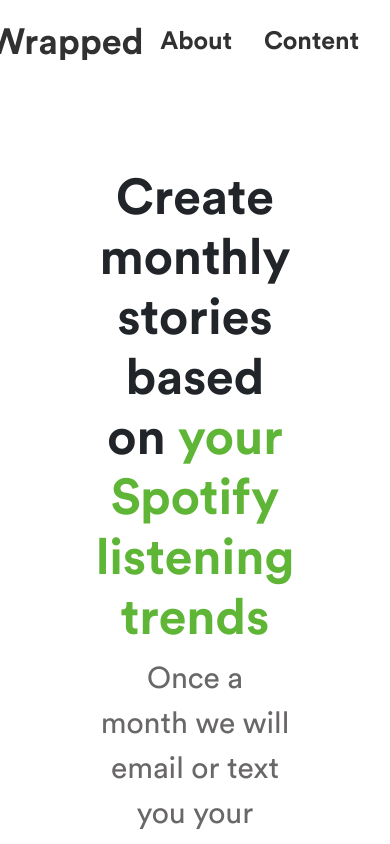
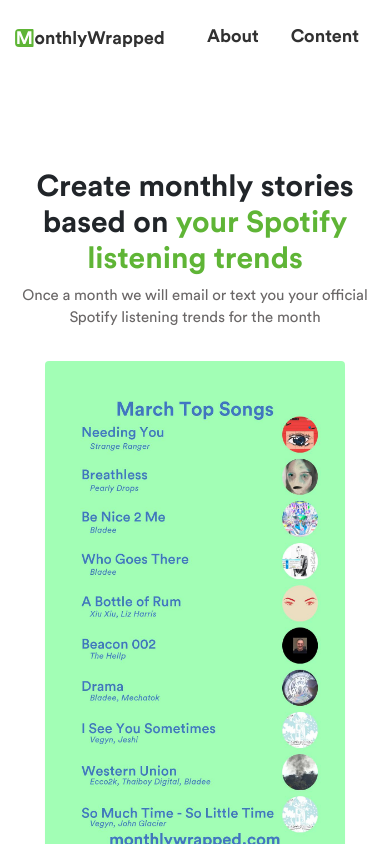
Before and after one commit to jakemcannon/MonthlyWrapped_frontend, a React (Create React App) app: page / in a window 390 px wide. Shown: the top 844 px of the page. Built offline with nearby package versions, Linux system fonts and the light colour scheme.

Commit message:
add media query and logo route

```diff
--- a/src/App.css
+++ b/src/App.css
@@ -61,7 +61,7 @@
   align-items: center;
   align-content: center;
   text-align: center;
-  min-height: 50px;
+  min-height: 60px;
   min-width: 300px;
   font-size: 20px;
   font-family: CircularStd-Bold;
@@ -111,7 +111,6 @@
 .nav-img{
   margin-right: auto;
   margin-left: -20px;
-  /* margin-top: -10px; */
 }
 
 /* footer */
@@ -124,4 +123,27 @@
   padding: 30px;
 }
 
+@media screen and (max-width: 600px) {
+
+  .landing-page {
+    margin-left: 20px;
+  margin-right: 20px;
+  }
+
+  .heading {
+    font-size: 30px;
+  }
+  .sub-heading {
+    font-size: 15px;
+  }
+
+  .nav-links li{
+    font-size: 18px;
+  }
+
+  .nav-img {
+    width: 150px;
+  }
+}
+
 @import 'bootstrap/dist/css/bootstrap.min.css';
--- a/src/components/LandingPage.js
+++ b/src/components/LandingPage.js
@@ -1,6 +1,4 @@
 import React from 'react'
-import Row from 'react-bootstrap/Row';
-import Col from 'react-bootstrap/Col';
 import Button from 'react-bootstrap/Button';
 import song_image from '../example_songs.png'
 import artist_image from '../example_artists.png'
--- a/src/components/Nav.js
+++ b/src/components/Nav.js
@@ -6,7 +6,11 @@
     return (
         <nav>
             <ul className="nav-links">
-            <img className="nav-img" src={logo} alt='logo'/>
+                <Link className="nav-img" to='/'>
+                    <li>
+                        <img className="nav-img" src={logo} alt='logo'/>
+                    </li>
+                </Link>
                 <Link className="nav-link" to='/about'>
                     <li>About</li>
                 </Link>
```
